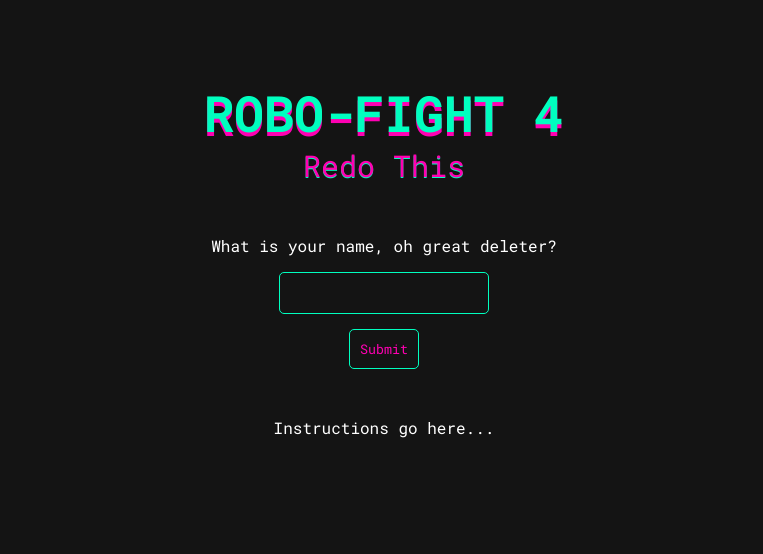
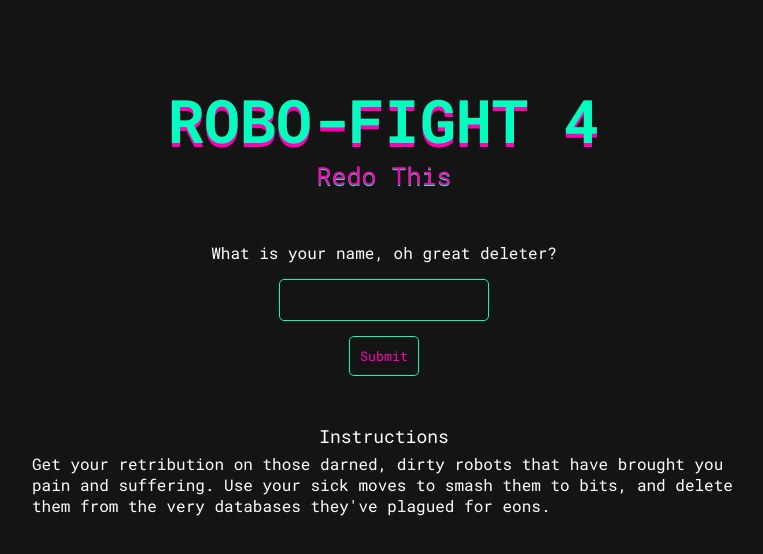
Before and after one commit to stephen-boynton/Robo-Fight, a React (Create React App) app in the folder frontend/: page / in a window 1280 px wide. Shown: the top 554 px of the page, without its empty margins (256-1019 px from the left). Built offline with nearby package versions, Linux system fonts and the light colour scheme.

Commit message:
fade in title screen

```diff
--- a/frontend/src/containers/HomeView.js
+++ b/frontend/src/containers/HomeView.js
@@ -1,6 +1,12 @@
 import React, { Component } from "react";
 import { Link } from "react-router-dom";
 import "../styles/HomeView.css";
+import {
+  oneSecondDelay,
+  twoSecondDelay,
+  threeSecondDelay,
+  customeDelay
+} from "../helpers/delayHelpers";
 
 export default class HomeView extends Component {
   _getPlayerName = event => {
@@ -11,7 +17,7 @@ export default class HomeView extends Component {
   _handleStartGame = () => {
     if (this.props.enterName) {
       return (
-        <form className="form" onSubmit={this._getPlayerName}>
+        <form className="form op-0" onSubmit={this._getPlayerName}>
           <label className="username-label">
             What is your name, oh great deleter?
           </label>
@@ -37,16 +43,31 @@ export default class HomeView extends Component {
     }
   };
 
+  fadeInDivs = async () => {
+    await oneSecondDelay();
+    document.querySelector(".homeTitle").classList.remove("op-0");
+    document.querySelector(".homeTitle").classList.add("op-1");
+    await oneSecondDelay();
+    document.querySelector(".form").classList.remove("op-0");
+    document.querySelector(".form").classList.add("op-1");
+    await oneSecondDelay();
+    document.querySelector(".instructions-container").classList.remove("op-0");
+    document.querySelector(".instructions-container").classList.add("op-1");
+  }
+  componentDidMount(){
+    this.fadeInDivs();
+  }
   render() {
     return (
       <div className="HomeView">
-        <div className="homeTitle">
+        <div className="homeTitle op-0">
           <h1>ROBO-FIGHT 4</h1>
           <h3>Redo This</h3>
         </div>
         {this._handleStartGame()}
-        <div className="instructions-container">
-          <p>Instructions go here...</p>
+        <div className="instructions-container op-0">
+          <p className="instTitle">Instructions</p>
+          <p>Get your retribution on those darned, dirty robots that have brought you pain and suffering. Use your sick moves to smash them to bits, and delete them from the very databases they've plagued for eons.</p>
         </div>
       </div>
     );
--- a/frontend/src/styles/HomeView.css
+++ b/frontend/src/styles/HomeView.css
@@ -12,13 +12,13 @@
 }
 
 .homeTitle h1 {
-  font-size: 50px;
+  font-size: 60px;
   color: #00ffbf;
   text-shadow: 0px 4px 0px #ff00b2;
 }
 
 .homeTitle h3 {
-  font-size: 30px;
+  font-size: 25px;
   color: #ff00b2;
   font-weight: 400;
   text-shadow: 0px 1px 0px #00ffbf;
@@ -81,4 +81,21 @@
 
 .instructions-container {
   margin-top: 3em;
+  width: 55%;
 }
+
+.instTitle {
+  text-align: center;
+  font-size: 18px;
+  margin-bottom: 5px;
+}
+
+.op-0 {
+  transition: 1s;
+  opacity: 0;
+}
+
+.op-1 {
+  transition: 1s;
+  opacity: 1;
+}
```
